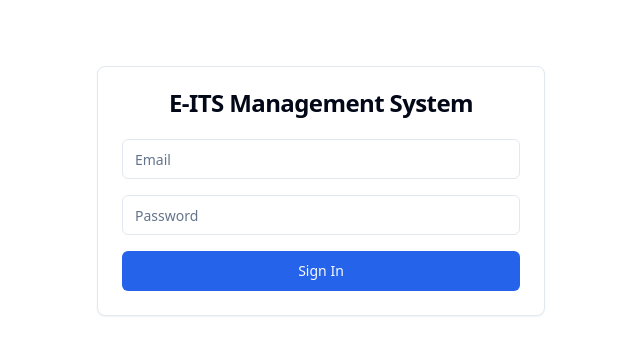
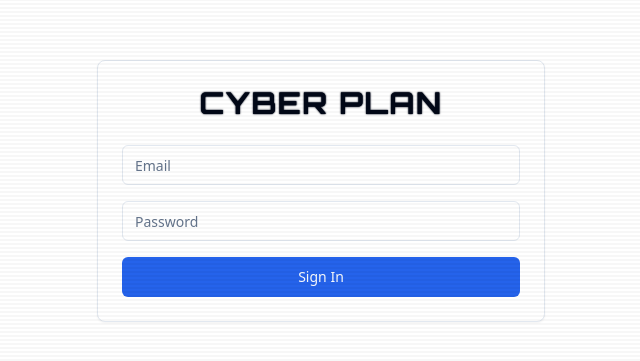
Before and after one commit to asiaat/eits_cyberplan, a React (Vite) app in the folder frontend/: page /login in a window 1280 px wide. Shown: the part 209-570 px from the top of the page, without its empty margins (319-959 px from the left). Built offline with nearby package versions, Linux system fonts and the light colour scheme; no server answers; the HTML template or start-up script is replaced by a standard one.

Commit message:
feat: update branding to "Cyber Plan" and enhance UI with new styles and fonts

```diff
--- a/frontend/index.html
+++ b/frontend/index.html
@@ -4,7 +4,10 @@
     <meta charset="UTF-8" />
     <link rel="icon" type="image/svg+xml" href="/vite.svg" />
     <meta name="viewport" content="width=device-width, initial-scale=1.0" />
-    <title>E-ITS Management System</title>
+    <title>Cyber Plan</title>
+    <link rel="preconnect" href="https://fonts.googleapis.com">
+    <link rel="preconnect" href="https://fonts.gstatic.com" crossorigin>
+    <link href="https://fonts.googleapis.com/css2?family=Orbitron:wght@400;500;600;700;800;900&display=swap" rel="stylesheet">
   </head>
   <body>
     <div id="root"></div>
--- a/frontend/src/App.tsx
+++ b/frontend/src/App.tsx
@@ -32,8 +32,9 @@
 export default function App() {
   return (
     <I18nProvider>
-      <BrowserRouter>
-        <Routes>
+      <div className="scanlines">
+        <BrowserRouter>
+          <Routes>
         <Route path="/login" element={<LoginPage />} />
         <Route
           path="/"
@@ -124,7 +125,8 @@
           }
         />
       </Routes>
-      </BrowserRouter>
+        </BrowserRouter>
+      </div>
     </I18nProvider>
   )
 }
--- a/frontend/src/components/Layout.tsx
+++ b/frontend/src/components/Layout.tsx
@@ -52,7 +52,9 @@
     <div className="min-h-screen flex">
       <aside className="w-64 border-r bg-card">
         <div className="p-4 border-b">
-          <h1 className="text-xl font-bold">E-ITS</h1>
+          <h1 className="text-2xl font-cyber font-bold text-primary cyber-glow-subtle tracking-wider">
+            CYBER<span className="text-primary">PLAN</span>
+          </h1>
         </div>
         <nav className="p-2">
           {navItems.map((item) => (
--- a/frontend/src/index.css
+++ b/frontend/src/index.css
@@ -57,3 +57,61 @@
     @apply bg-background text-foreground;
   }
 }
+
+@layer utilities {
+  .font-cyber {
+    font-family: 'Orbitron', sans-serif;
+  }
+
+  .cyber-glow {
+    text-shadow:
+      0 0 2px currentColor,
+      0 0 4px currentColor,
+      0 0 8px currentColor;
+  }
+
+  .cyber-glow-subtle {
+    text-shadow:
+      0 0 1px currentColor,
+      0 0 2px currentColor;
+  }
+
+  .cyber-border-glow {
+    box-shadow:
+      0 0 3px hsl(var(--primary) / 0.4),
+      0 0 6px hsl(var(--primary) / 0.2),
+      inset 0 0 3px hsl(var(--primary) / 0.1);
+  }
+
+  .scanlines {
+    position: relative;
+  }
+
+  .scanlines::before {
+    content: "";
+    position: fixed;
+    top: 0;
+    left: 0;
+    width: 100%;
+    height: 100%;
+    pointer-events: none;
+    z-index: 9999;
+    background: repeating-linear-gradient(
+      0deg,
+      transparent,
+      transparent 2px,
+      rgba(0, 0, 0, 0.03) 2px,
+      rgba(0, 0, 0, 0.03) 4px
+    );
+  }
+
+  .dark .scanlines::before {
+    background: repeating-linear-gradient(
+      0deg,
+      transparent,
+      transparent 2px,
+      rgba(0, 0, 0, 0.08) 2px,
+      rgba(0, 0, 0, 0.08) 4px
+    );
+  }
+}
--- a/frontend/src/lib/i18n/translations.ts
+++ b/frontend/src/lib/i18n/translations.ts
@@ -26,7 +26,7 @@
       logout: "Logout",
     },
     login: {
-      title: "E-ITS Management System",
+      title: "CYBER PLAN",
       email: "Email",
       password: "Password",
       signIn: "Sign In",
@@ -129,7 +129,7 @@
       logout: "Logi välja",
     },
     login: {
-      title: "E-ITS Haldussüsteem",
+      title: "CYBER PLAN",
       email: "E-post",
       password: "Parool",
       signIn: "Logi sisse",
--- a/frontend/src/pages/LoginPage.tsx
+++ b/frontend/src/pages/LoginPage.tsx
@@ -40,7 +40,9 @@
     <div className="min-h-screen flex items-center justify-center bg-background">
       <Card className="w-full max-w-md">
         <CardHeader>
-          <CardTitle className="text-center">{t("login.title")}</CardTitle>
+          <CardTitle className="text-center text-3xl font-cyber font-bold tracking-wider cyber-glow-subtle">
+            {t("login.title")}
+          </CardTitle>
         </CardHeader>
         <CardContent>
           <form onSubmit={handleSubmit} className="space-y-4" autoComplete="off">
```
